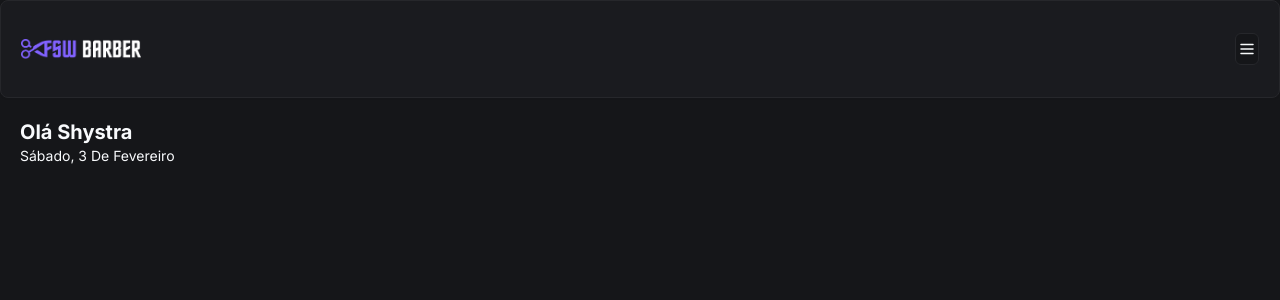
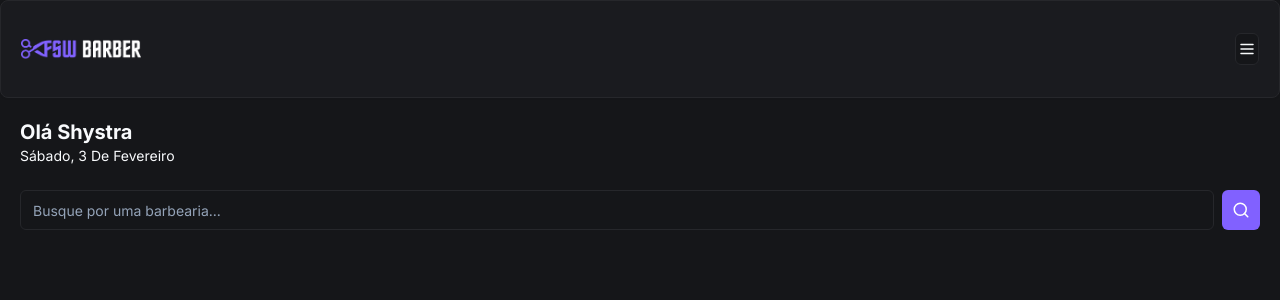
Before and after one commit to Shystra/baber_Shop, a Next.js app in the folder baber-shop/: page / in a window 1280 px wide. Shown: the top 300 px of the page. Built offline with nearby package versions, Linux system fonts and the light colour scheme.

Commit message:
feat: add initial search component

```diff
--- a/baber-shop/src/app/(home)/page.tsx
+++ b/baber-shop/src/app/(home)/page.tsx
@@ -1,6 +1,7 @@
 import Header from "../components/Header";
 import { format } from 'date-fns';
 import { ptBR } from "date-fns/locale";
+import Search from "../components/Search";
 
 export default function Home() {
   return (
@@ -14,6 +15,9 @@ export default function Home() {
         })}
         </p>
       </div>
+      <div className="px-5 mt-6">
+        <Search />
+      </div>
     </div>
   )
 }
--- /dev/null
+++ b/baber-shop/src/app/components/Search.tsx
@@ -0,0 +1,17 @@
+'use client';
+import { SearchIcon } from "lucide-react"
+import { Button } from "./ui/button"
+import { Input } from "./ui/input"
+
+const Search = () => {
+    return(
+        <div className="flex items-center gap-2">
+            <Input placeholder="Busque por uma barbearia..."/>
+            <Button variant="default" size="icon">
+                <SearchIcon size={18}/>
+            </Button>
+        </div>
+    )
+}
+
+export default Search;
--- /dev/null
+++ b/baber-shop/src/app/components/ui/input.tsx
@@ -0,0 +1,25 @@
+import * as React from "react"
+
+import { cn } from "@/app/lib/utils"
+
+export interface InputProps
+  extends React.InputHTMLAttributes<HTMLInputElement> {}
+
+const Input = React.forwardRef<HTMLInputElement, InputProps>(
+  ({ className, type, ...props }, ref) => {
+    return (
+      <input
+        type={type}
+        className={cn(
+          "flex h-10 w-full rounded-md border border-input bg-background px-3 py-2 text-sm ring-offset-background file:border-0 file:bg-transparent file:text-sm file:font-medium placeholder:text-muted-foreground focus-visible:outline-none focus-visible:ring-2 focus-visible:ring-ring focus-visible:ring-offset-2 disabled:cursor-not-allowed disabled:opacity-50",
+          className
+        )}
+        ref={ref}
+        {...props}
+      />
+    )
+  }
+)
+Input.displayName = "Input"
+
+export { Input }
```
